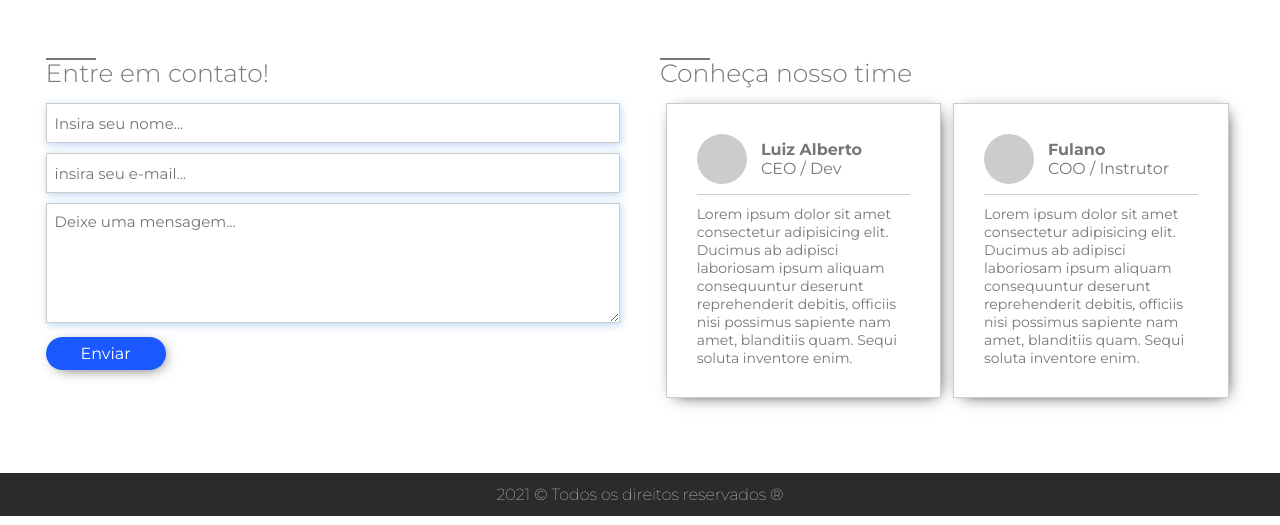
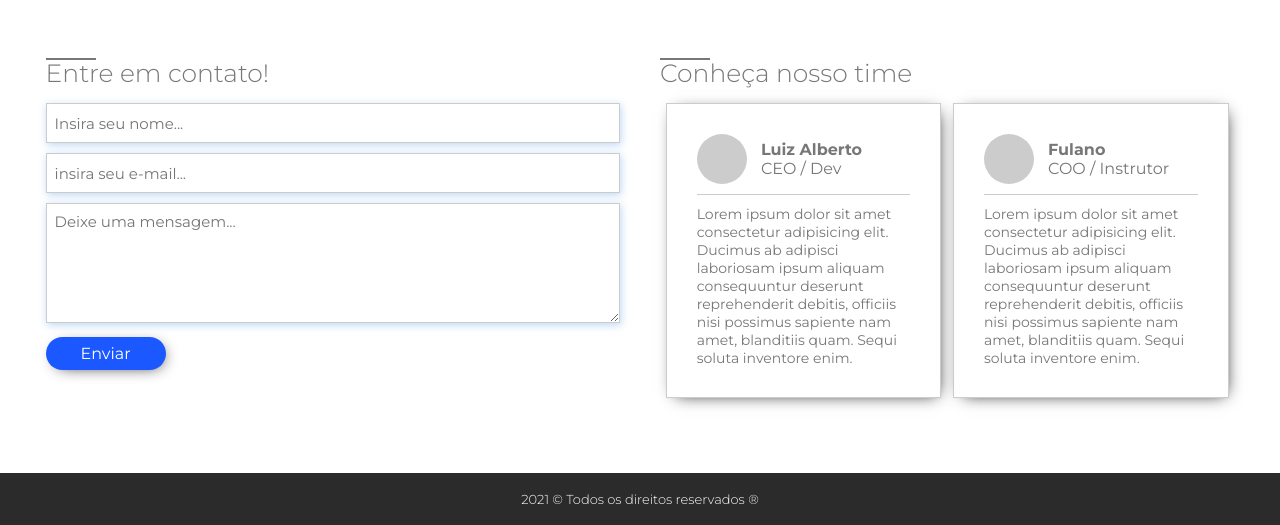
Before and after one commit to luuizalberto/Praticando-06, a plain HTML site: page index.html in a window 1280 px wide. Shown: the part 1668-2193 px from the top of the page. Drawn offline with nearby package versions, Linux system fonts and the light colour scheme.

Commit message:
Update style.css
mexendo no footer

```diff
--- a/css/style.css
+++ b/css/style.css
@@ -472,11 +472,12 @@ section.sessao-final{
 
 footer{
     width: 100%;
-    padding: 12px 2%;
+    padding: 18px 2%;
     background-color: rgb(43, 43, 43);
     color: white;
     text-align: center;
-    font-weight: lighter;
+    font-weight: 300;
+    font-size: 13px;
 }
 
 
```
